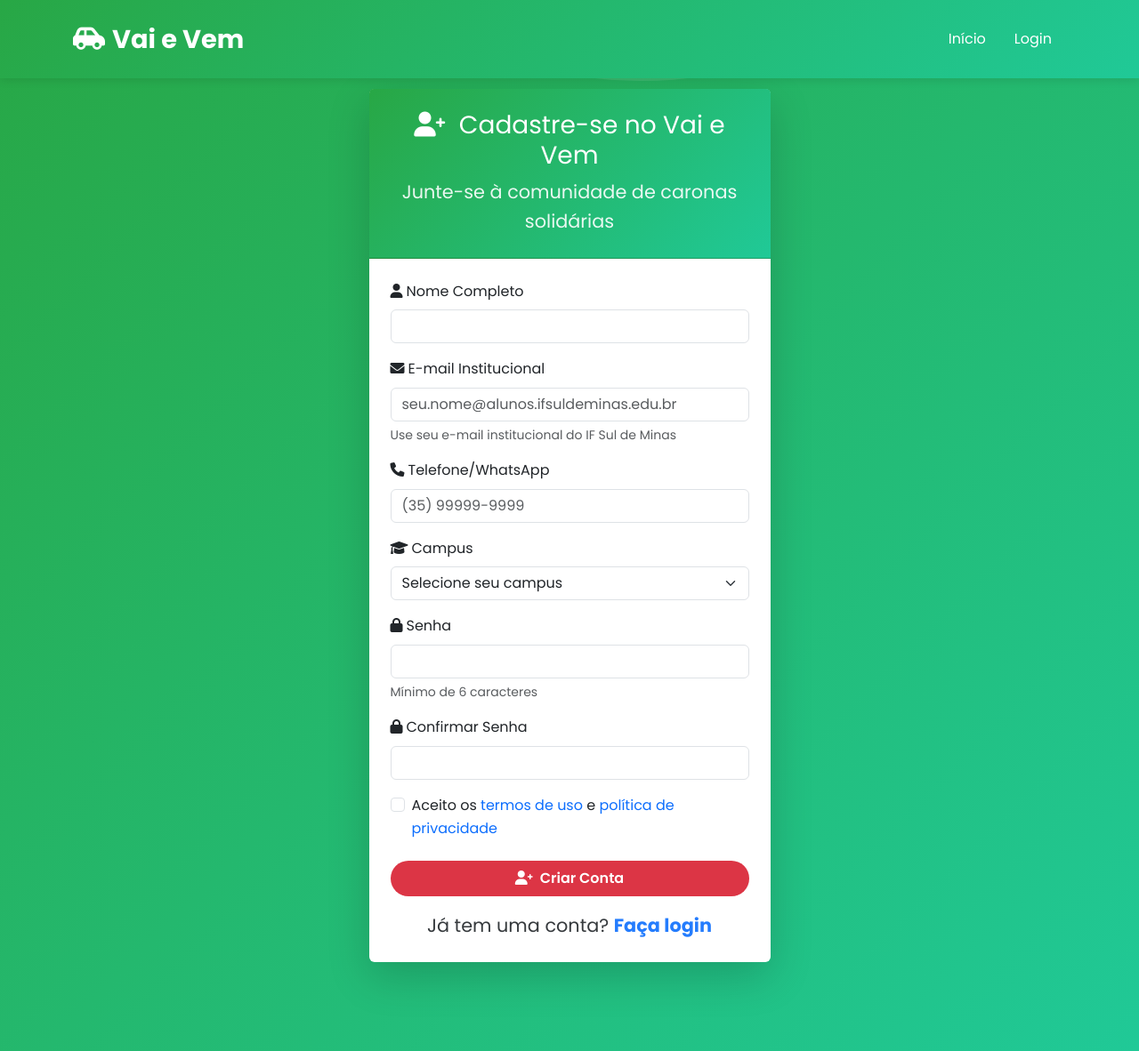
After one commit to igorprado268/VaieVemInfoI, a Django app: page /cadastro.html in a window 1280 px wide. The commit adds this page. Shown: the whole page at 89% size. Run offline with Django 5.2, Linux system fonts and the light colour scheme.

Commit message:
Add files via upload

```diff
--- /dev/null
+++ b/app/templates/cadastro.html
@@ -0,0 +1,171 @@
+{% load static %}
+<!DOCTYPE html>
+<html lang="pt-BR">
+<head>
+    <meta charset="UTF-8">
+    <meta name="viewport" content="width=device-width, initial-scale=1.0">
+    <title>Cadastro - Vai e Vem</title>
+
+    <!-- Bootstrap CSS -->
+    <link href="https://cdn.jsdelivr.net/npm/bootstrap@5.3.0/dist/css/bootstrap.min.css" rel="stylesheet">
+    <!-- Font Awesome -->
+    <link rel="stylesheet" href="https://cdnjs.cloudflare.com/ajax/libs/font-awesome/6.0.0/css/all.min.css">
+    <!-- Google Fonts -->
+    <link href="https://fonts.googleapis.com/css2?family=Poppins:wght@300;400;600;700&display=swap" rel="stylesheet">
+    <!-- CSS externo -->
+    <link rel="stylesheet" href="{% static 'styles.css' %}">
+</head>
+<body>
+    <!-- Navigation -->
+    <nav class="navbar navbar-expand-lg fixed-top">
+        <div class="container">
+            <a class="navbar-brand" href="index.html">
+                <i class="fas fa-car-side me-2"></i>Vai e Vem
+            </a>
+            <button class="navbar-toggler" type="button" data-bs-toggle="collapse" data-bs-target="#navbarNav">
+                <span class="navbar-toggler-icon"></span>
+            </button>
+            <div class="collapse navbar-collapse" id="navbarNav">
+                <ul class="navbar-nav ms-auto">
+                    <li class="nav-item">
+                        <a class="nav-link" href="index.html">Início</a>
+                    </li>
+                    <li class="nav-item">
+                        <a class="nav-link" href="login.html">Login</a>
+                    </li>
+                </ul>
+            </div>
+        </div>
+    </nav>
+
+    <!-- Cadastro Section -->
+    <section class="hero d-flex align-items-center">
+        <div class="container">
+            <div class="row justify-content-center">
+                <div class="col-md-6 col-lg-5">
+                    <div class="card shadow-lg border-0">
+                        <div class="card-header text-center py-4" style="background: linear-gradient(135deg, var(--primary-green), var(--secondary-green)); color: white;">
+                            <h3 class="mb-0">
+                                <i class="fas fa-user-plus me-2"></i>
+                                Cadastre-se no Vai e Vem
+                            </h3>
+                            <p class="mb-0 mt-2">Junte-se à comunidade de caronas solidárias</p>
+                        </div>
+                        <div class="card-body p-4">
+                            <form id="cadastroForm">
+                                <div class="mb-3">
+                                    <label class="form-label">
+                                        <i class="fas fa-user me-1"></i>Nome Completo
+                                    </label>
+                                    <input type="text" class="form-control" id="nome" required>
+                                </div>
+
+                                <div class="mb-3">
+                                    <label class="form-label">
+                                        <i class="fas fa-envelope me-1"></i>E-mail Institucional
+                                    </label>
+                                    <input type="email" class="form-control" id="email"
+                                           placeholder="seu.nome@alunos.ifsuldeminas.edu.br" required>
+                                    <div class="form-text">Use seu e-mail institucional do IF Sul de Minas</div>
+                                </div>
+
+                                <div class="mb-3">
+                                    <label class="form-label">
+                                        <i class="fas fa-phone me-1"></i>Telefone/WhatsApp
+                                    </label>
+                                    <input type="tel" class="form-control" id="telefone"
+                                           placeholder="(35) 99999-9999" required>
+                                </div>
+
+                                <div class="mb-3">
+                                    <label class="form-label">
+                                        <i class="fas fa-graduation-cap me-1"></i>Campus
+                                    </label>
+                                    <select class="form-select" id="campus" required>
+                                        <option value="">Selecione seu campus</option>
+                                        <option value="machado">Machado</option>
+                                        <option value="pouso-alegre">Pouso Alegre</option>
+                                        <option value="inconfidentes">Inconfidentes</option>
+                                        <option value="muzambinho">Muzambinho</option>
+                                        <option value="passos">Passos</option>
+                                        <option value="pocos-de-caldas">Poços de Caldas</option>
+                                    </select>
+                                </div>
+
+                                <div class="mb-3">
+                                    <label class="form-label">
+                                        <i class="fas fa-lock me-1"></i>Senha
+                                    </label>
+                                    <input type="password" class="form-control" id="senha" required>
+                                    <div class="form-text">Mínimo de 6 caracteres</div>
+                                </div>
+
+                                <div class="mb-3">
+                                    <label class="form-label">
+                                        <i class="fas fa-lock me-1"></i>Confirmar Senha
+                                    </label>
+                                    <input type="password" class="form-control" id="confirmarSenha" required>
+                                </div>
+
+                                <div class="form-check mb-4">
+                                    <input class="form-check-input" type="checkbox" id="termos" required>
+                                    <label class="form-check-label" for="termos">
+                                        Aceito os <a href="#" class="text-decoration-none">termos de uso</a>
+                                        e <a href="#" class="text-decoration-none">política de privacidade</a>
+                                    </label>
+                                </div>
+
+                                <button type="submit" class="btn btn-custom-red w-100 py-2 mb-3">
+                                    <i class="fas fa-user-plus me-2"></i>Criar Conta
+                                </button>
+
+                                <div class="text-center">
+                                    <p class="mb-0">Já tem uma conta?
+                                        <a href="login.html" class="text-decoration-none fw-bold">Faça login</a>
+                                    </p>
+                                </div>
+                            </form>
+                        </div>
+                    </div>
+                </div>
+            </div>
+        </div>
+    </section>
+
+    <!-- Bootstrap JS -->
+    <script src="https://cdn.jsdelivr.net/npm/bootstrap@5.3.0/dist/js/bootstrap.bundle.min.js"></script>
+    <!-- JavaScript externo -->
+    <script src="{% static 'scripts.js' %}"></script>
+
+    <script>
+        document.getElementById('cadastroForm').addEventListener('submit', function(e) {
+            e.preventDefault();
+
+            const senha = document.getElementById('senha').value;
+            const confirmarSenha = document.getElementById('confirmarSenha').value;
+            const email = document.getElementById('email').value;
+
+            // Validar se as senhas coincidem
+            if (senha !== confirmarSenha) {
+                alert('As senhas não coincidem!');
+                return;
+            }
+
+            // Validar e-mail institucional
+            if (!email.includes('@alunos.ifsuldeminas.edu.br') && !email.includes('@ifsuldeminas.edu.br')) {
+                alert('Por favor, use seu e-mail institucional do IF Sul de Minas!');
+                return;
+            }
+
+            // Validar tamanho da senha
+            if (senha.length < 6) {
+                alert('A senha deve ter pelo menos 6 caracteres!');
+                return;
+            }
+
+            alert('Cadastro realizado com sucesso! Bem-vindo ao Vai e Vem!');
+            // Aqui você adicionaria a lógica para enviar os dados para o servidor
+        });
+    </script>
+</body>
+</html>
--- a/app/views.py
+++ b/app/views.py
@@ -22,7 +22,7 @@ def cadastro_usuario(request):
             return redirect("login")
     else:
         form = UsuarioForm()
-    return render(request, "usuarios/cadastro.html", {"form": form})
+    return render(request, "cadastro.html", {"form": form})
 
 
 # Login de usuário
@@ -36,7 +36,7 @@ def login_usuario(request):
             return redirect("index")
         else:
             messages.error(request, "Email ou senha incorretos!")
-    return render(request, "usuarios/login.html")
+    return render(request, "login.html")
 
 
 # Logout
@@ -48,7 +48,7 @@ def logout_usuario(request):
 # Listagem de caronas
 def lista_caronas(request):
     caronas = Carona.objects.all().order_by("data")
-    return render(request, "caronas/lista.html", {"caronas": caronas})
+    return render(request, "lista_caronas.html", {"caronas": caronas})
 
 
 # Publicar nova carona
@@ -63,13 +63,13 @@ def publicar_carona(request):
             return redirect("lista_caronas")
     else:
         form = CaronaForm()
-    return render(request, "caronas/nova.html", {"form": form})
+    return render(request, "publicar_carona.html", {"form": form})
 
 
 # Detalhes da carona
 def detalhes_carona(request, id_carona):
     carona = get_object_or_404(Carona, id_carona=id_carona)
-    return render(request, "caronas/detalhes.html", {"carona": carona})
+    return render(request, "detalhes_carona.html", {"carona": carona})
 
 
 # Redirecionar para WhatsApp
@@ -93,4 +93,4 @@ def avaliar_usuario(request, id_usuario):
             return redirect("lista_caronas")
     else:
         form = AvaliacaoForm()
-    return render(request, "avaliacoes/avaliar.html", {"form": form, "usuario": usuario_avaliado})
+    return render(request, "avaliar_usuario.html", {"form": form, "usuario": usuario_avaliado})
--- a/config/urls.py
+++ b/config/urls.py
@@ -12,8 +12,8 @@ urlpatterns = [
     # Páginas principais do app
     # ------------------------------
     path('', views.index, name='index'),
-    path('login/', views.login_usuario, name='login'),
-    path('cadastro/', views.cadastro_usuario, name='cadastro'),
+    path('login.html', views.login_usuario, name='login'),
+    path('cadastro.html', views.cadastro_usuario, name='cadastro'),
 
     # ------------------------------
     # Caronas
```
Also changed, not shown: app/templates/index.html (+6 -6 lines), app/templates/login.html (added, +150 -0 lines), app/static/scripts.js (indentation only), app/static/styles.css (indentation only), app/templates/avaliar_usuario.html (added), app/templates/buscar_caronas.html (added), app/templates/detalhes_carona.html (added), app/templates/lista_caronas.html (added), app/templates/perfil_usuario.html (added), app/templates/publicar_carona.html (added).
